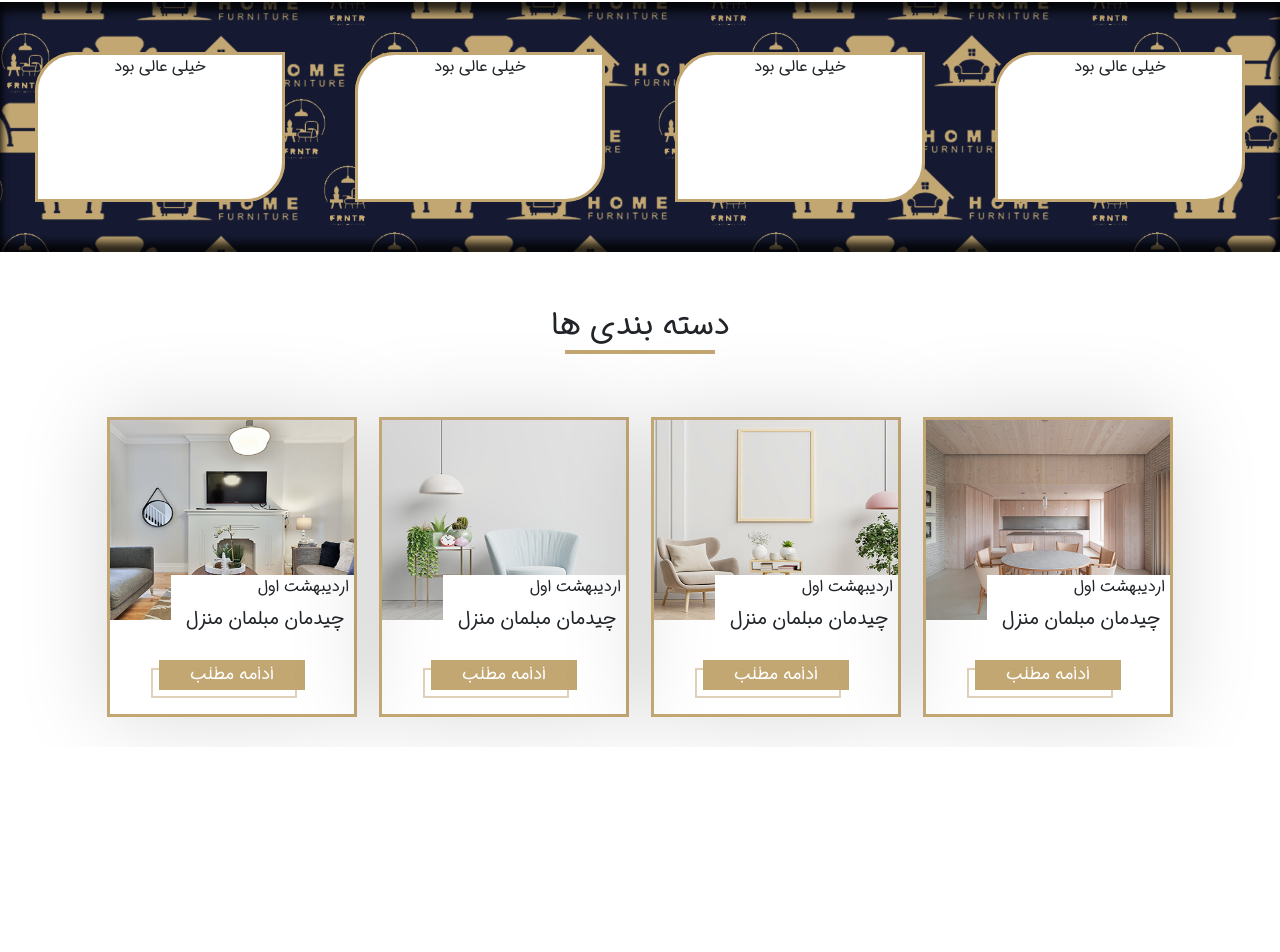
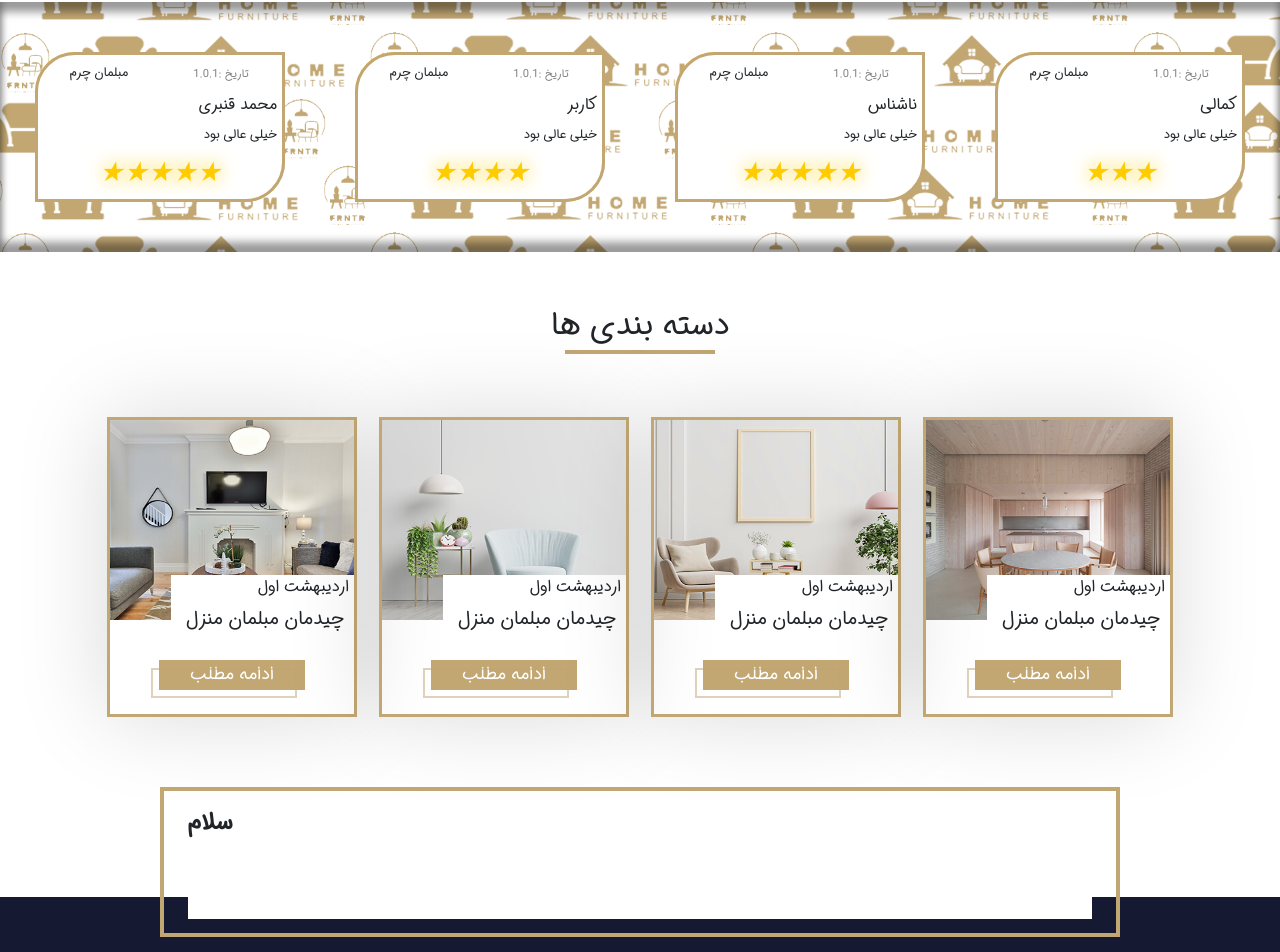
Before and after one commit to vahidpourmohamad/FcShop.js, a React (Create React App) app: page / in a window 1280 px wide. Shown: the part 4557-5509 px from the top of the page. Before the commit the page ends 5304 px from the top, so only its background shows below. Built offline with nearby package versions, Linux system fonts and the light colour scheme.

Commit message:
Dfooterdevelopment&Ctestomonial

```diff
--- a/src/App.js
+++ b/src/App.js
@@ -12,6 +12,7 @@ import AdvertismentCmp from './Components/Advertisment/AdvertismentCmp';
 import Promotionproductscmp from './Components/PromotionProducts/Promotionproductscmp';
 import Blogpostlistcmp from './Components/BlogPostsListComponenet/Blogpostlistcmp';
 import TestomonialCmp from './Components/TestomonialComponent/TestomonialCmp';
+import FooterCmp from './Components/FooterComponent/FooterCmp';
 function App() {
   return (
     <Fragment>
@@ -26,6 +27,7 @@ function App() {
       <Promotionproductscmp BackgroundImage="/assets/Banners/Goldback.png" />
       <TestomonialCmp />
       <Blogpostlistcmp />
+      <FooterCmp/>
     </Fragment>
   );
 }
--- /dev/null
+++ b/src/Components/FooterComponent/FooterCmp.css
@@ -0,0 +1,27 @@
+.FooterCmpcontainer{
+    width: 100%;
+    background-color: var(--dark-blue);
+    height: 300px;
+}
+.upfooterribonborder{
+    position: relative;
+    border: 0.3rem solid var(--main);
+    width: 75%;
+    height: 150px;
+    display: flex;
+    align-items: center;
+    justify-content: center;
+    top:40px;
+}
+.upfooterriboncontainer{
+    width: 95%;
+    /* margin: 40px 40px 40px 40px; */
+    height: 80%;
+    background-color: var(--white);
+}
+.footerContainer{
+    display: flex;
+    flex-direction: column;
+    align-items: center;
+    justify-content: center;
+}
--- /dev/null
+++ b/src/Components/FooterComponent/FooterCmp.js
@@ -0,0 +1,19 @@
+import React from 'react'
+import './FooterCmp.css'
+export default function FooterCmp() {
+  return (
+    <footer className="footerContainer">
+      <div className="upfooterribonborder">
+        <div className="upfooterriboncontainer">
+          <div className="footerriboniteamcontainer">
+            <div className="footerriboniteamimg"></div>
+                      <div className="footerriboniteamtext">
+                          <h2> سلام</h2>
+            </div>
+          </div>
+        </div>
+      </div>
+      <div className="FooterCmpcontainer"></div>
+    </footer>
+  );
+}
--- a/src/Components/TestomonialComponent/TestomonialCmp.css
+++ b/src/Components/TestomonialComponent/TestomonialCmp.css
@@ -17,19 +17,19 @@
 }
 
 .TesParallax-Parallax {
-  background-image: url("../../Assets/Images/bglogo.png");
+  background-image: url("../../Assets/Images/backt.png");
   height: 100%;
   background-attachment: fixed;
   background-position: center;
   background-repeat: repeat;
   background-size: contain;
   width: 100%;
-  -webkit-box-shadow: inset 0px 10px 8px 0px rgba(0, 0, 0, 0.78),
-    inset -0px -10px 8px 0px rgba(0, 0, 0, 0.78);
-  -moz-box-shadow: inset 0px 10px 8px 0px rgba(0, 0, 0, 0.78),
-    inset -0px -10px 8px 0px rgba(0, 0, 0, 0.78);
-  box-shadow: inset 0px 10px 8px 0px rgba(0, 0, 0, 0.78),
-    inset -0px -10px 8px 0px rgba(0, 0, 0, 0.78);
+  -webkit-box-shadow: inset 0px 10px 8px 0px rgba(0, 0, 0, 0.40),
+    inset -0px -10px 8px 0px rgba(0, 0, 0, 0.40);
+  -moz-box-shadow: inset 0px 10px 8px 0px rgba(0, 0, 0, 0.40),
+    inset -0px -10px 8px 0px rgba(0, 0, 0, 0.4);
+  box-shadow: inset 0px 10px 8px 0px rgba(0, 0, 0, 0.4),
+    inset -0px -10px 8px 0px rgba(0, 0, 0, 0.4);
 display: flex;
 flex: row ;
 justify-content: space-around;
--- a/src/Components/TestomonialComponent/TestomonialDummy.js
+++ b/src/Components/TestomonialComponent/TestomonialDummy.js
@@ -11,7 +11,7 @@ export const TestomonialDummy = [
   {
     id: "2",
     Author: "کاربر",
-    Rate: "5",
+    Rate: "4",
     Text: "خیلی عالی بود",
     ProductName: "مبلمان چرم",
     date: "1.0.1",
@@ -29,7 +29,7 @@ export const TestomonialDummy = [
   {
     id: "4",
     Author: "کمالی",
-    Rate: "5",
+    Rate: "3",
     Text: "خیلی عالی بود",
     ProductName: "مبلمان چرم",
     date: "1.0.1",
--- a/src/Components/TestomonialComponent/Testomonialcardcmp.css
+++ b/src/Components/TestomonialComponent/Testomonialcardcmp.css
@@ -5,6 +5,10 @@
   border-radius: 40px 0 40px 0;
   border: 0.2rem solid var(--main);
   transition: 1s ease-in-out;
+  display: flex;
+  flex-direction: column;
+  align-items: flex-end;
+  justify-content: space-around;
 }
 .TestomonialcardcmpContainer {
   width: 250px;
@@ -31,5 +35,42 @@
 }
 .Dummycard:hover {
   -webkit-box-shadow: 0px 0px 30px 1px rgba(255, 255, 0, 0.3);
-  box-shadow: 0px 0px 30px 1px rgba(255, 255, 0, 0.3);
+  box-shadow: 0px 0px 30px 1px rgba(255, 255, 0, 0.2);
 }
+.Testomonialcardcmpdatecontainer {
+  display: flex;
+  flex-direction: row;
+  align-items: center;
+  justify-content: space-around;
+  margin-top: 5px;
+  width: 100%;
+}
+.Testomonialcardcmpdate {
+  font-size: 0.7rem;
+  color: gray;
+  width: 100%;
+}
+.Testomonialcardcmpproduct {
+  font-size: 0.8rem;
+  width: 100%;
+}
+.Testomonialcardcmpathur {
+  font-size: 1rem;
+  margin-right: 5px;
+}
+.Testomonialcardcmptext {
+  font-size: 0.8rem;
+  margin-right: 5px;
+}
+.rate i,
+.rate i:hover ~ i {
+  color: #fc0;
+  text-shadow: #fc0 0 0 20px;
+  transition: color 200ms, text-shadow 200ms;
+  transition-delay: 0;
+  font-size: 1.7rem;
+}
+.Testomonialcardcmpstars{
+      align-self: center;
+  width: 100%;
+}
--- a/src/Components/TestomonialComponent/Testomonialcardcmp.js
+++ b/src/Components/TestomonialComponent/Testomonialcardcmp.js
@@ -1,11 +1,27 @@
 import React from "react";
 import "./Testomonialcardcmp.css";
-
+const Starsrate = (Starsrate) => {
+  let content = [];
+  for (var index = 0; index < Starsrate; index++) {
+    content.push(<i>★</i>);
+  }
+  return content;
+};
 export default function Testomonialcardcmp(props) {
   const { id, approved, Author, Rate, Text, ProductName, date } = props;
-    return (
-      <div className="Dummycard">
-        <div className="TestomonialcardcmpContainer">{Text}</div>
+  return (
+    <div className="Dummycard">
+      <div className="TestomonialcardcmpContainer">
+        <div className="Testomonialcardcmpdatecontainer">
+          <div className="Testomonialcardcmpproduct">{ProductName}</div>
+          <div className="Testomonialcardcmpdate">تاریخ :{date}</div>
+        </div>
+        <div className="Testomonialcardcmpathur">{Author}</div>
+        <div className="Testomonialcardcmptext">{Text}</div>
+        <div className="Testomonialcardcmpstars">
+          <span class="rate">{Starsrate(Rate)}</span>
+        </div>
       </div>
-    );
+    </div>
+  );
 }
```
Also changed, not shown: public/Assets/Banners/backt.png (added), src/Assets/Images/backt.png (added).
